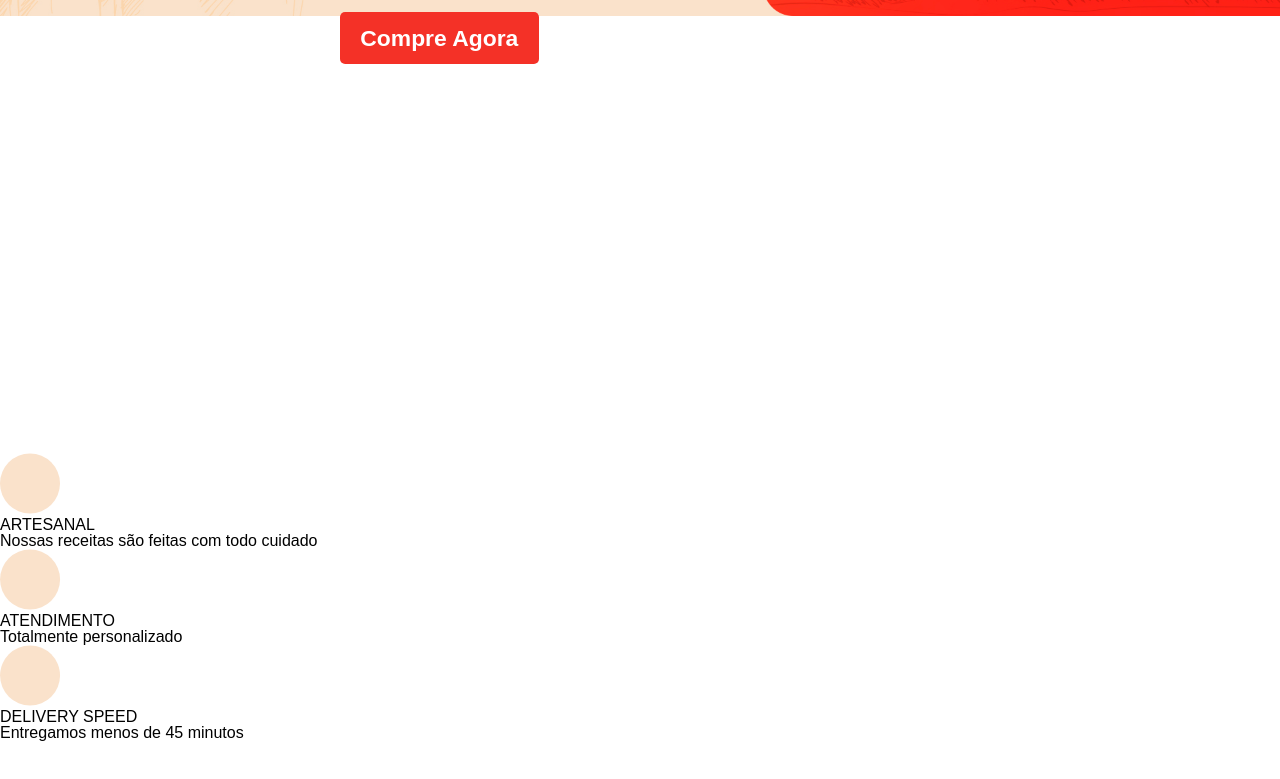
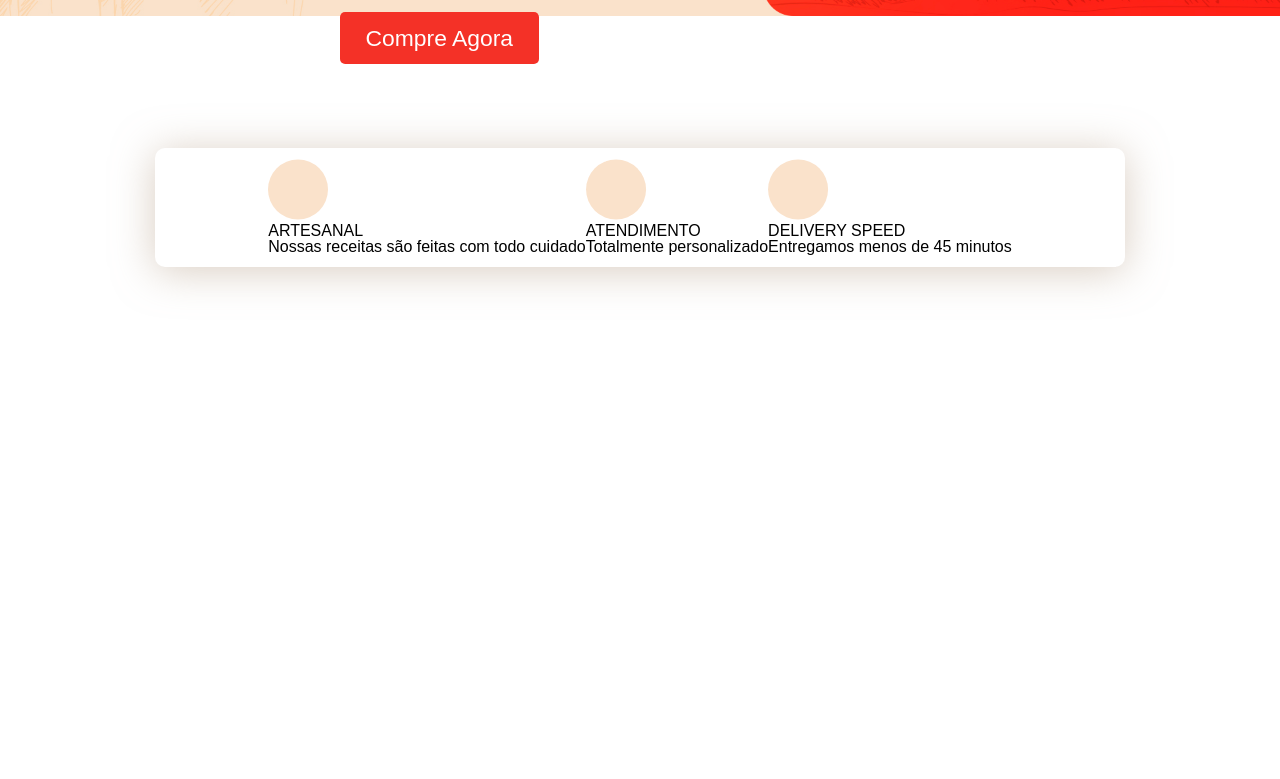
Before and after one commit to Clintonrocha98/empire-burguer, a plain HTML site: page index.html in a window 1280 px wide. Shown: the part 347-1126 px from the top of the page. Before the commit the page ends 1088 px from the top, so only its background shows below. Drawn offline with Linux system fonts and the light colour scheme.

Commit message:
att card info menu

```diff
--- a/sass/components/_main-pag.sass
+++ b/sass/components/_main-pag.sass
@@ -3,7 +3,7 @@
     background-image: url('../img/banner-pag.png')
     background-repeat: no-repeat
     background-size: 100%
-    height: 100vh
+    height: 530px
     width: 100vw
 
     button
@@ -16,7 +16,7 @@
         background: #F43127
         border-radius: 5.08023px
 
-        font-weight: 700
+        font-weight: 500
         font-size: 1.43rem
         line-height: 32px
         transition: 0.5s ease-out
@@ -30,7 +30,7 @@
         flex-direction: column
         position: relative
         width: 500px
-        height: 500px
+        height: 215px
         left: 340px
         top: 200px
 
--- /dev/null
+++ b/sass/components/_offer-menu.sass
@@ -0,0 +1,18 @@
+.offer-menu
+    display: flex
+    width: 100vw
+    height: 100vh
+    justify-content: center
+
+    .card-info
+        display: flex
+        width: 970px
+        height: 118.54px
+        box-shadow: 0px 4px 40px rgba(179, 155, 132, 0.5)
+        border-radius: 10px
+        justify-content: center
+        align-items: center
+        position: relative
+        background-color: #fff
+        z-index: 1
+        top: -35px
--- a/sass/styles.sass
+++ b/sass/styles.sass
@@ -1,3 +1,4 @@
 @import 'components/_reset'
 @import 'components/header-pag'
 @import 'components/main-pag'
+@import 'components/offer-menu'
```
Also changed, not shown: css/styles.css, 1 other file.
